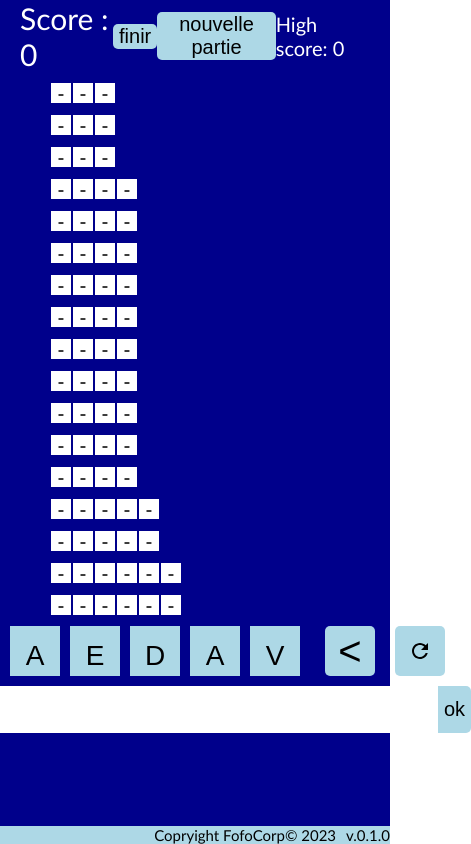
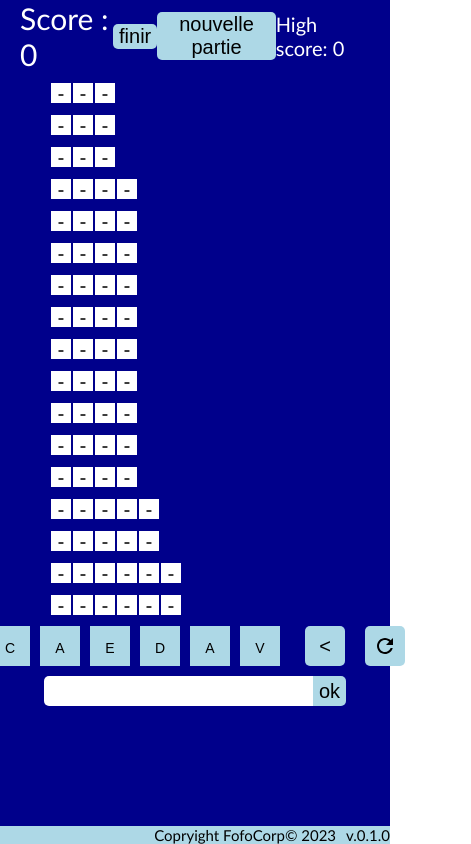
Before and after one commit to FaustineG/pressed-french, a Vue app: page / in a window 390 px wide. Shown: the whole page, 471 px wide, since content can reach past the window. Built offline with nearby package versions, Linux system fonts and the light colour scheme.

Commit message:
responsive ?

```diff
--- a/src/assets/base.scss
+++ b/src/assets/base.scss
@@ -26,3 +26,7 @@
   color: var(--font-color);
   font-size: 2rem;
 }
+body{
+  height:100%;
+  width: 100%;
+}
--- a/src/components/GuessInput.vue
+++ b/src/components/GuessInput.vue
@@ -117,7 +117,7 @@ const onDelete = () => {
 <style scoped lang="scss">
 .letter-section {
   --letter-size: 3rem;
-  --font-size: 2rem;
+  --letter-font-size: 2rem;
   display: flex;
   margin-bottom: 1rem;
   gap: 2rem;
@@ -128,7 +128,7 @@ const onDelete = () => {
       border-radius: 0;
       width: var(--letter-size);
       height: var(--letter-size);
-      font-size: var(--font-size);
+      font-size: var(--letter-font-size);
       margin: 0 0.5rem;
       font-variant: small-caps;
     }
@@ -142,7 +142,7 @@ const onDelete = () => {
   .delete-button {
     width: var(--letter-size);
     height: var(--letter-size);
-    font-size: var(--font-size);
+    font-size: var(--letter-font-size);
     display: flex;
     align-items: center;
     justify-content: center;
@@ -151,8 +151,8 @@ const onDelete = () => {
 
 @media (max-width: 600px) {
   * {
-    --letter-size: 5rem;
-    --font-size: 4rem;
+    --letter-size: 4rem;
+    --font-size: 3rem;
   }
 }
 
@@ -162,7 +162,7 @@ const onDelete = () => {
   display: flex;
   input {
     border-radius: 5px 0 0 5px;
-    font-size: var(--font-size);
+    font-size: var(--letter-font-size);
     border: none;
   }
 
```
